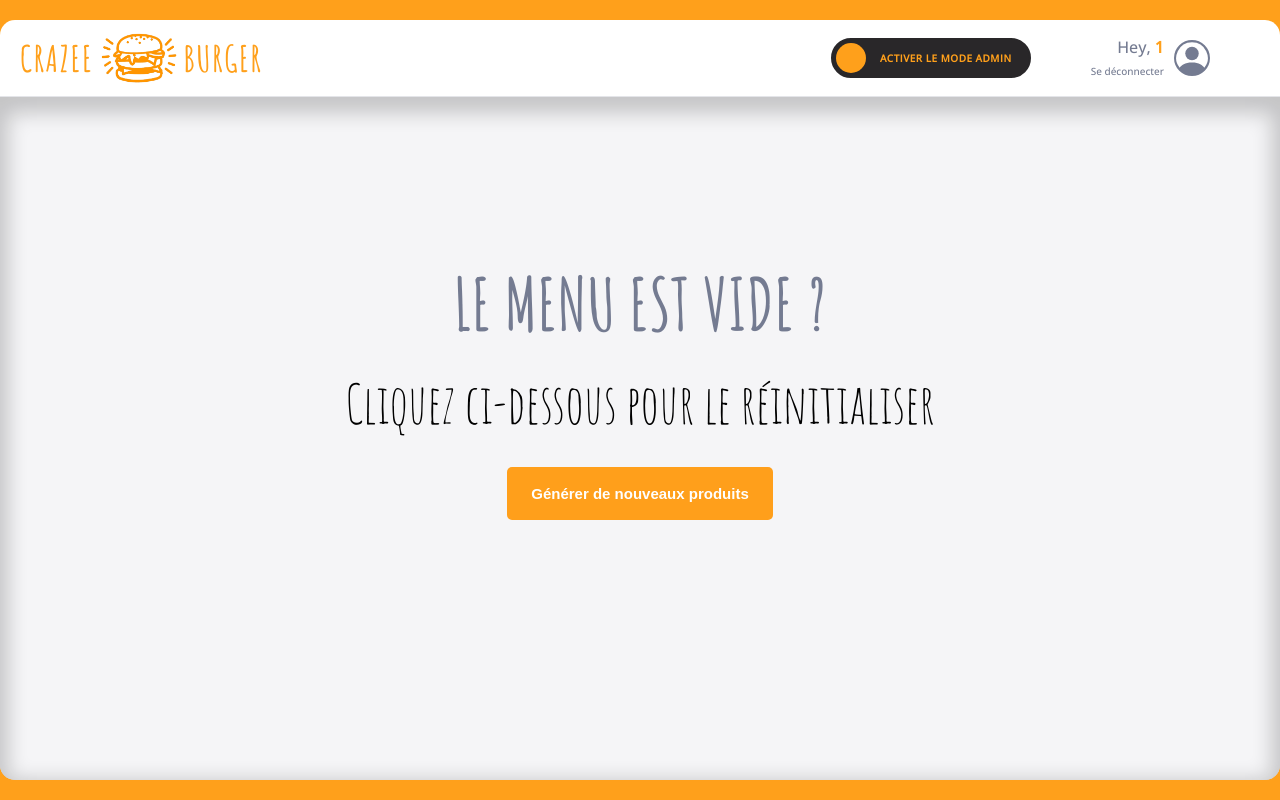
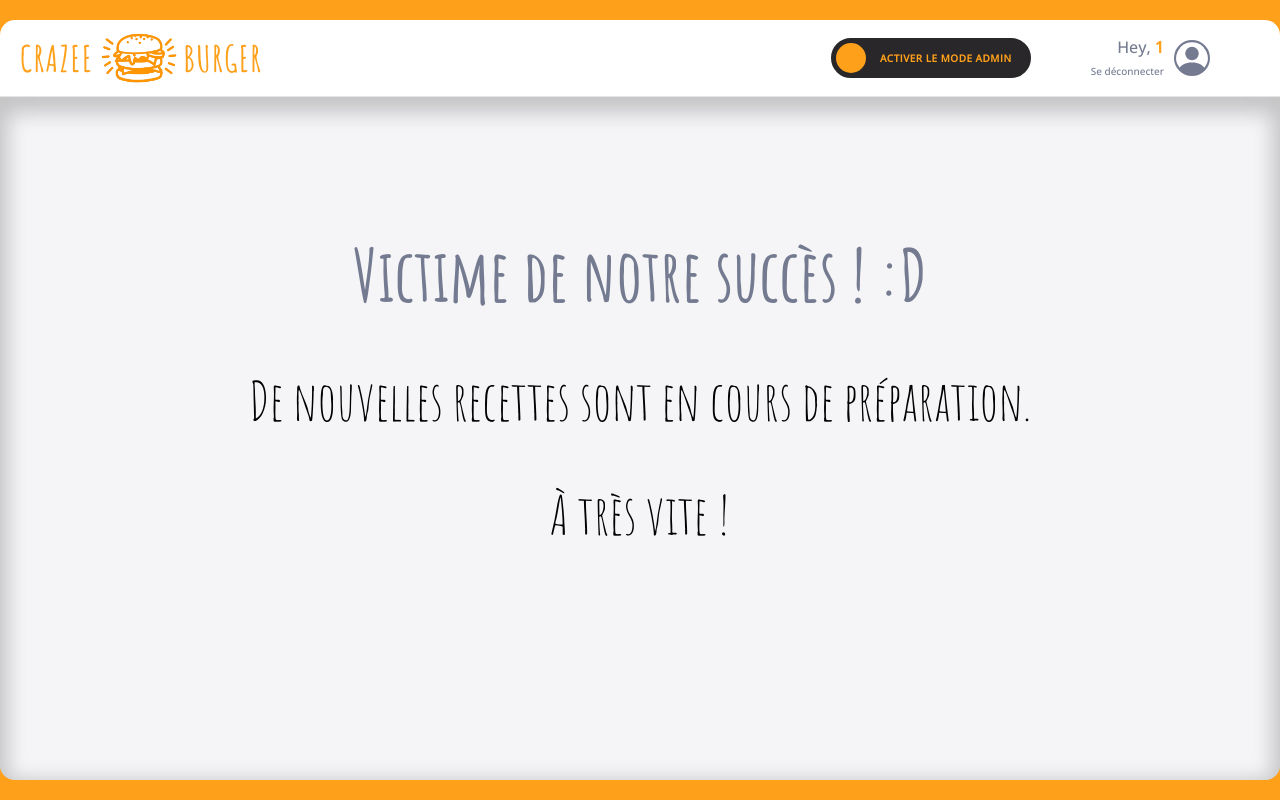
Before and after one commit to Nyzuro/crazee-burger, a React (Vite) app: page /order/1 in a window 1280 px wide. Built offline with nearby package versions, Linux system fonts and the light colour scheme.

Commit message:
💄 F08: MENU >Create page style for user mode and change it in admin mode

```diff
--- a/src/components/pages/order/Main/Menu.jsx
+++ b/src/components/pages/order/Main/Menu.jsx
@@ -7,7 +7,7 @@ import Card from "../../../reusable-ui/Card";
 import PrimaryButton from "../../../reusable-ui/PrimaryButton";
 
 export default function Menu() {
-	const { menu } = useContext(OrderContext);
+	const { menu, isModeAdmin } = useContext(OrderContext);
 
 	return (
 		<MenuStyled>
@@ -26,16 +26,27 @@ export default function Menu() {
 				);
 			})}
 
-			{menu.length === 0 && (
+			{menu.length === 0 &&
+				(isModeAdmin ? (
 					<div className="page-without-product">
 						<h1>LE MENU EST VIDE ?</h1>
+						<br />
 						<h2>Cliquez ci-dessous pour le réinitialiser</h2>
+						<br />
 						<PrimaryButton
 							label={"Générer de nouveaux produits"}
 							className="button"
 						/>
 					</div>
-			)}
+				) : (
+					<div className="page-without-product">
+						<h1>Victime de notre succès ! :D</h1>
+						<br />
+						<h2>De nouvelles recettes sont en cours de préparation.</h2>
+						<br />
+						<h2>À très vite !</h2>
+					</div>
+				))}
 		</MenuStyled>
 	);
 }
@@ -69,8 +80,6 @@ const MenuStyled = styled.div`
 
 		h2 {
 			font-weight: ${theme.fonts.weights.regular};
-			margin-top: 20px;
-			margin-bottom: 30px;
 		}
 
 		button {
```
Lines whose indentation alone changed are shown as unchanged.
